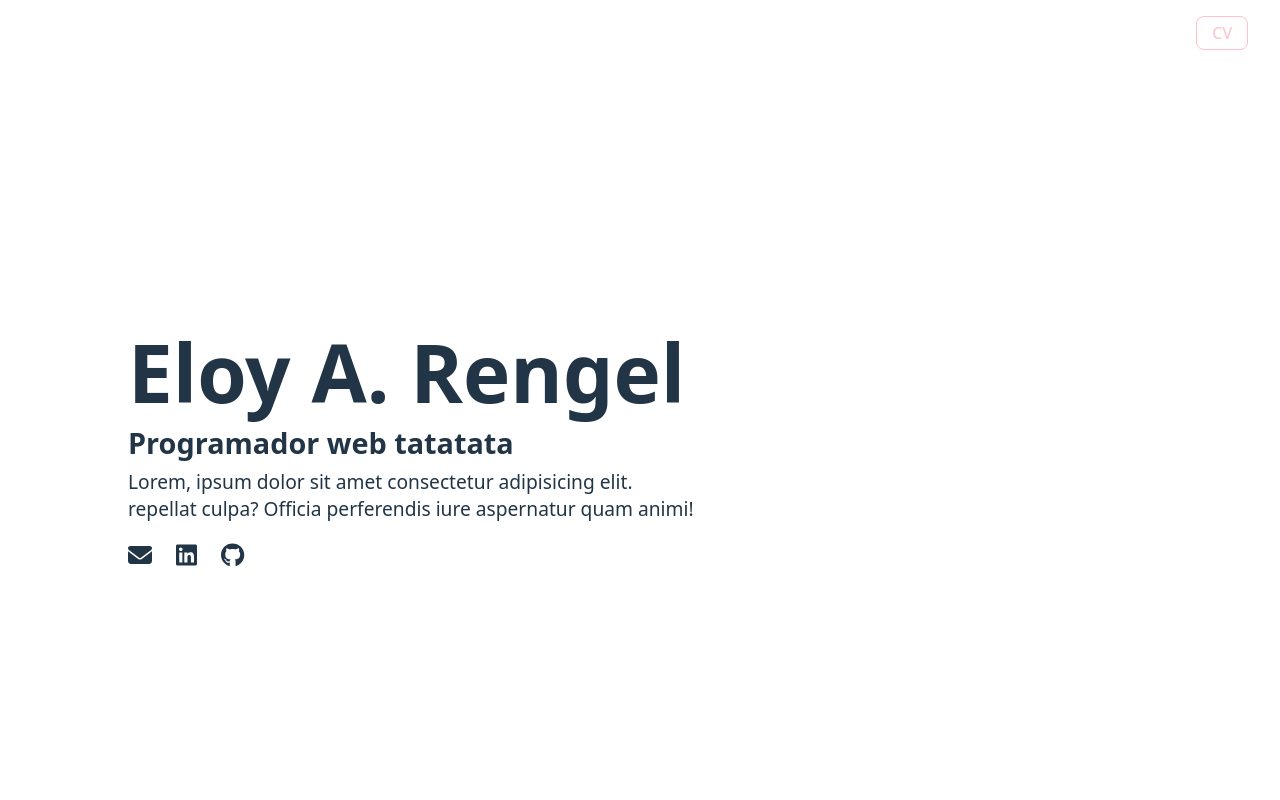
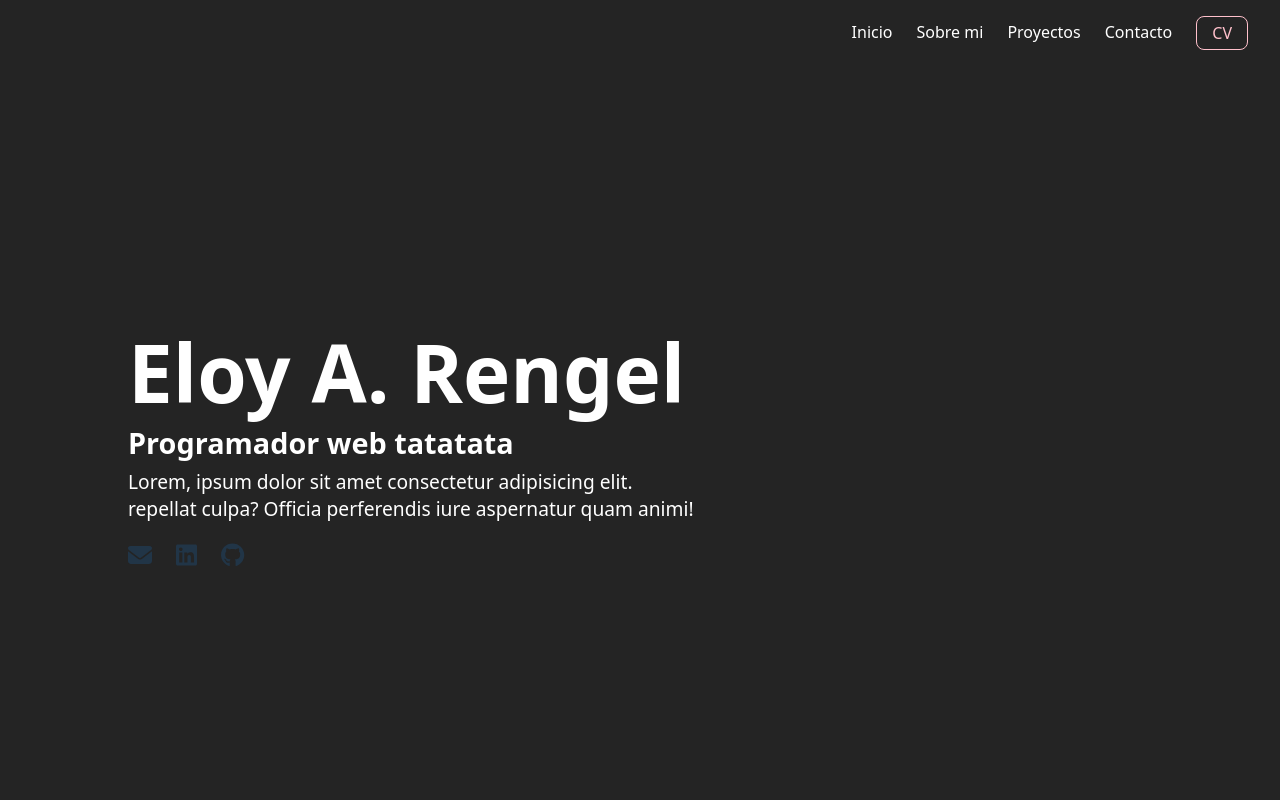
Before and after one commit to EloyRengel17/miPortafolio, a React (Vite) app: page / in a window 1280 px wide. Shown: the top 800 px of the page. Built offline with nearby package versions, Linux system fonts and the light colour scheme.

Commit message:
resolviendo error

```diff
--- a/src/index.css
+++ b/src/index.css
@@ -21,6 +21,7 @@
 
 body {
   margin: 0;
+  background-color: #242424;
 
  min-width: 320px;
   min-height: 100vh;
@@ -29,6 +30,9 @@ body {
 h1 {
   font-size: 3.2em;
   line-height: 1.1;
+}
+h1,h2,h3,h4,h5,h6,p{
+  color: white;
 }
 
 button {
```
